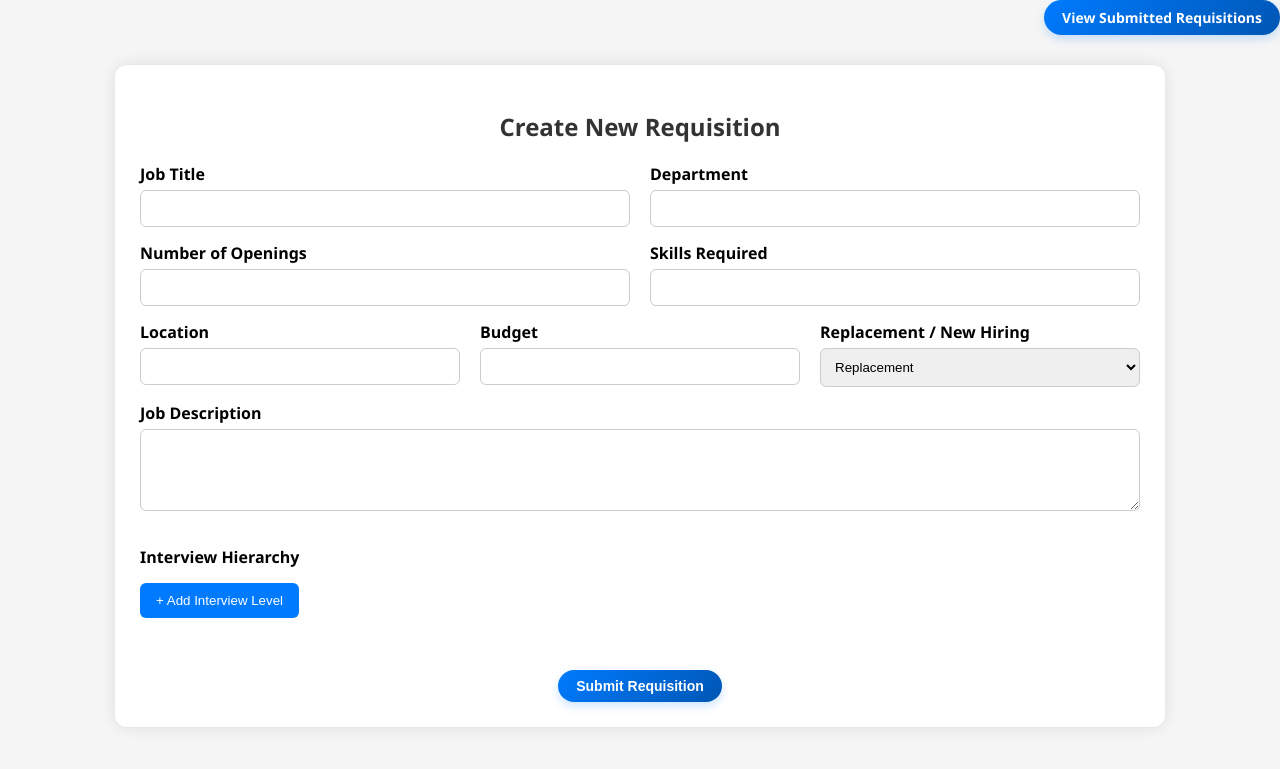
After one commit to Dubeyji1233/Hr-Portal, a Flask app: template templates/requisition.html in a window 1280 px wide. The commit adds this page. Shown: the top 769 px of the page. Run offline with Flask 3, Linux system fonts and the light colour scheme; the template is opened without the code that fills it, so the values that code supplies are empty.

```diff
--- a/Queries.SQL
+++ b/Queries.SQL
@@ -7,7 +7,7 @@ CREATE TABLE users (
     email VARCHAR(150) UNIQUE NOT NULL,
     azure_oid VARCHAR(255) UNIQUE,
     password_hash VARCHAR(255),
-    role ENUM('HR', 'Reviewer', 'Manager', 'Admin', 'Static') NOT NULL,
+    role ENUM('hr', 'reviewer', 'manager', 'admin', 'static') NOT NULL,
     department VARCHAR(100),
     is_external BOOLEAN DEFAULT FALSE,
     is_active BOOLEAN DEFAULT TRUE,
--- a/app.py
+++ b/app.py
@@ -152,29 +152,80 @@ def home():
     if 'user' not in session:
         return redirect(url_for('login'))
 
-    # Default page
     page = request.args.get('page', 'dashboard')
     user_role = session['user']['role']
 
-    print("Logged in as:", session['user'])
-
-    # Define allowed pages for non-admins
     allowed_pages = {
-        'Hiring Manager': ['dashboard', 'requisition', 'repository'],
-        'HR': ['dashboard', 'repository'],
+        'manager': ['dashboard', 'requisition', 'repository', 'view_requisitions'],
+        'hr': ['dashboard', 'repository', 'view_requisitions'],
     }
 
-    # Admin gets access to all pages
-    all_pages = ['dashboard', 'requisition', 'repository', 'usermanagement']
-    if user_role == 'admin':
-        allowed = all_pages
-    else:
-        allowed = allowed_pages.get(user_role, [])
+    all_pages = ['dashboard', 'requisition', 'repository', 'usermanagement', 'view_requisitions']
+    allowed = all_pages if user_role == 'admin' else allowed_pages.get(user_role, [])
 
     if page not in allowed:
         page = 'notallowed'
 
-    return render_template('home.html', user=session['user'], page=page)
+    # Requisition data only when viewing that page
+    requisitions = []
+    if page == 'view_requisitions':
+        connection = get_db_connection()
+        if connection:
+            with connection.cursor() as cursor:
+                cursor.execute("SELECT * FROM requisitions ORDER BY created_at DESC")
+                requisitions = cursor.fetchall()
+            connection.close()
+
+    return render_template(
+        'home.html',
+        user=session['user'],
+        page=page,
+        requisitions=requisitions
+    )
+
+@app.route('/submit_requisition', methods=['POST'])
+def submit_requisition():
+    data = request.form
+    conn = get_db_connection()
+    try:
+        with conn.cursor() as cursor:
+            # Insert into requisitions
+            cursor.execute("""
+                INSERT INTO requisitions (
+                    job_title, department, number_of_openings,
+                    skills_required, location, hiring_type,
+                    budget,job_description, created_by
+                ) VALUES (%s, %s, %s, %s, %s, %s, %s, %s, %s)
+            """, (
+                data['job_title'], data['department'], data['number_of_openings'],
+                data['skills_required'], data['location'], data['hiring_type'],
+                data['budget'],data['job_description'], session['user']['email']
+            ))
+            requisition_id = conn.insert_id()
+
+            # Insert Interview Hierarchy
+            levels = int(data['levels'])
+            for i in range(1, levels + 1):
+                cursor.execute("""
+                    INSERT INTO interview_hierarchy (
+                        requisition_id, level, interviewer_name, interviewer_email
+                    ) VALUES (%s, %s, %s, %s)
+                """, (
+                    requisition_id, i, data[f'interviewer_name_{i}'], data[f'interviewer_email_{i}']
+                ))
+        conn.commit()
+        flash('Requisition submitted successfully!')
+    except Exception as e:
+        print(e)
+        conn.rollback()
+        flash('An error occurred while submitting the requisition.')
+    finally:
+        conn.close()
+    return redirect(url_for('home', page='requisition'))
+
+
+
+
 
 @app.route('/logout')
 def logout():
--- /dev/null
+++ b/templates/requisition.html
@@ -0,0 +1,251 @@
+<style>
+  body {
+    margin: 0;
+    font-family: 'Segoe UI', sans-serif;
+    background-color: #f5f5f5;
+  }
+
+<!--  .header {-->
+<!--    background: #ffffff;-->
+<!--    padding: 20px 40px;-->
+<!--    border-bottom: 1px solid #ddd;-->
+<!--    font-size: 24px;-->
+<!--    font-weight: bold;-->
+<!--    text-align: left;-->
+<!--    box-shadow: 0 2px 4px rgba(0,0,0,0.05);-->
+<!--  }-->
+
+  .requisition-form {
+    max-width: 1000px;
+    margin: 30px auto;
+    padding: 25px;
+    background: #fff;
+    border-radius: 12px;
+    box-shadow: 0 0 15px rgba(0,0,0,0.1);
+  }
+
+  .requisition-form h2 {
+    margin-bottom: 20px;
+    text-align: center;
+    color: #333;
+  }
+
+  .form-row {
+    display: flex;
+    gap: 20px;
+    flex-wrap: wrap;
+  }
+
+  .form-group {
+    flex: 1;
+    min-width: 220px;
+    margin-bottom: 15px;
+  }
+
+  label {
+    font-weight: bold;
+    display: block;
+    margin-bottom: 5px;
+  }
+
+  input[type="text"],
+  input[type="number"],
+  input[type="email"],
+  textarea,
+  select {
+    width: 100%;
+    padding: 10px;
+    border: 1px solid #ccc;
+    border-radius: 6px;
+    box-sizing: border-box;
+  }
+
+  button {
+    background: #007bff;
+    color: white;
+    padding: 10px 16px;
+    border: none;
+    border-radius: 6px;
+    cursor: pointer;
+    margin-top: 10px;
+  }
+
+  button:hover {
+    background: #0056b3;
+  }
+
+  .level-block {
+    border: 1px dashed #aaa;
+    padding: 15px;
+    margin-top: 10px;
+    border-radius: 8px;
+    position: relative;
+  }
+
+  .remove-btn {
+    position: absolute;
+    top: 8px;
+    right: 10px;
+    background: crimson;
+    color: white;
+    border: none;
+    border-radius: 50%;
+    width: 24px;
+    height: 24px;
+    font-size: 14px;
+    cursor: pointer;
+  }
+
+  .hierarchy-row {
+    display: flex;
+    gap: 20px;
+    flex-wrap: wrap;
+  }
+
+  .hierarchy-row .form-group {
+    flex: 1;
+  }
+  .fancy-btn {
+  display: inline-block;
+  padding: 8px 18px;
+  font-size: 14px;
+  font-weight: 600;
+  color: white;
+  background: linear-gradient(135deg, #007bff, #0056b3);
+  border: none;
+  border-radius: 25px;
+  text-decoration: none;
+  box-shadow: 0 4px 10px rgba(0, 123, 255, 0.2);
+  transition: all 0.3s ease;
+  }
+
+  .fancy-btn:hover {
+    background: linear-gradient(135deg, #0056b3, #007bff);
+    box-shadow: 0 6px 15px rgba(0, 123, 255, 0.35);
+    text-decoration: none;
+    transform: translateY(-1px);
+  }
+</style>
+
+
+  <div style="text-align: right; margin-bottom: 15px;">
+    <a href="{{ url_for('home') }}?page=view_requisitions" class="fancy-btn">View Submitted Requisitions</a>
+  </div>
+<!-- Requisition Form -->
+<form method="POST" action="{{ url_for('submit_requisition') }}" class="requisition-form">
+
+  <h2>Create New Requisition</h2>
+
+
+
+  <div class="form-row">
+    <div class="form-group">
+      <label>Job Title</label>
+      <input type="text" name="job_title" required>
+    </div>
+    <div class="form-group">
+      <label>Department</label>
+      <input type="text" name="department" required>
+    </div>
+  </div>
+
+  <div class="form-row">
+    <div class="form-group">
+      <label>Number of Openings</label>
+      <input type="number" name="number_of_openings" min="1" required>
+    </div>
+    <div class="form-group">
+      <label>Skills Required</label>
+      <input type="text" name="skills_required" required>
+    </div>
+  </div>
+
+  <div class="form-row">
+    <div class="form-group">
+      <label>Location</label>
+      <input type="text" name="location" required>
+    </div>
+    <div class="form-group">
+      <label>Budget</label>
+      <input type="number" name="budget"  step="10000" min="10000" required>
+    </div>
+    <div class="form-group">
+      <label>Replacement / New Hiring</label>
+      <select name="hiring_type" required>
+        <option value="Replacement">Replacement</option>
+        <option value="New">New Hiring</option>
+      </select>
+    </div>
+  </div>
+
+  <div class="form-row">
+    <div class="form-group">
+      <label>Job Description</label>
+      <textarea name="job_description" rows="4" style="resize: vertical;" required></textarea>
+    </div>
+  </div>
+
+  <label style="margin-top: 20px;">Interview Hierarchy</label>
+  <div id="hierarchy-container"></div>
+  <input type="hidden" name="levels" id="levels" value="0">
+  <button type="button" onclick="addLevel()">+ Add Interview Level</button>
+
+  <br><br>
+  <div style="text-align: center; margin-top: 20px;">
+    <button type="submit" class="fancy-btn">Submit Requisition</button>
+  </div>
+</form>
+
+<script>
+  let level = 0;
+
+  function addLevel() {
+    level++;
+    document.getElementById('levels').value = level;
+
+    const container = document.getElementById('hierarchy-container');
+    const div = document.createElement('div');
+    div.classList.add('level-block');
+    div.setAttribute('id', `level_${level}`);
+
+    div.innerHTML = `
+      <button type="button" class="remove-btn" onclick="removeLevel(${level})">&times;</button>
+      <strong>Level ${level}</strong><br><br>
+      <div class="hierarchy-row">
+        <div class="form-group">
+          <label>Name</label>
+          <input type="text" name="interviewer_name_${level}" required>
+        </div>
+        <div class="form-group">
+          <label>Email</label>
+          <input type="email" name="interviewer_email_${level}" required>
+        </div>
+      </div>
+    `;
+
+    container.appendChild(div);
+  }
+
+  function removeLevel(id) {
+    const levelDiv = document.getElementById(`level_${id}`);
+    if (levelDiv) {
+      levelDiv.remove();
+      recalculateLevels();
+    }
+  }
+
+  function recalculateLevels() {
+    const blocks = document.querySelectorAll('.level-block');
+    let newLevel = 0;
+    blocks.forEach((block, index) => {
+      newLevel++;
+      block.querySelector('strong').textContent = `Level ${newLevel}`;
+      block.querySelector('[name^="interviewer_name_"]').setAttribute('name', `interviewer_name_${newLevel}`);
+      block.querySelector('[name^="interviewer_email_"]').setAttribute('name', `interviewer_email_${newLevel}`);
+      block.setAttribute('id', `level_${newLevel}`);
+      block.querySelector('.remove-btn').setAttribute('onclick', `removeLevel(${newLevel})`);
+    });
+    level = newLevel;
+    document.getElementById('levels').value = newLevel;
+  }
+</script>
```
Also changed, not shown: templates/home.html (+75 -1 lines), templates/view_requisitions.html (added, +110 -0 lines).
